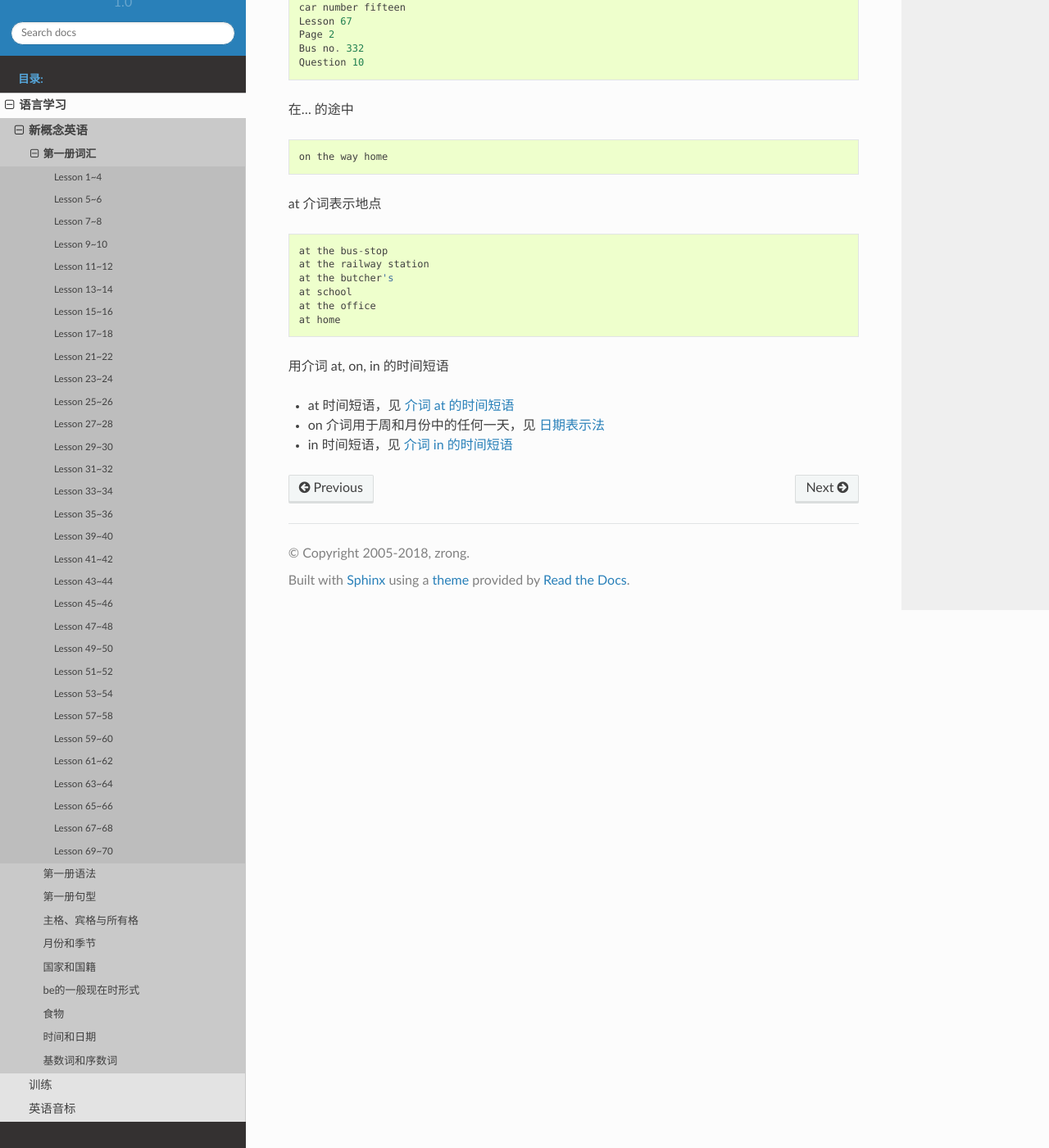
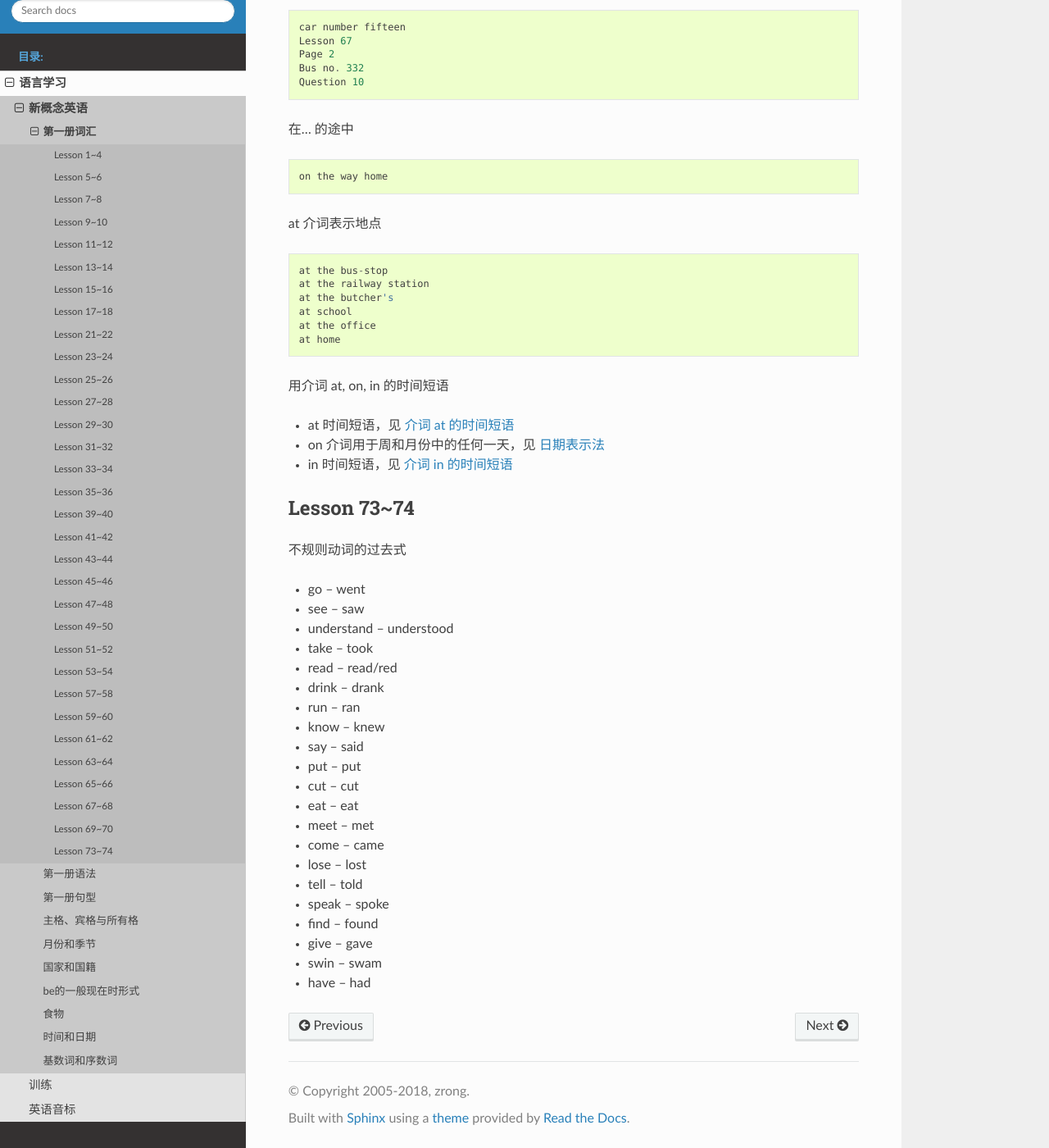
Before and after one commit to zrong/wiki, a Sphinx documentation site: the page built from source/lang/nce/1vocabulary.rst, in a window 1280 px wide and 1400 px high, scrolled down 12180 px. Shown: the whole window at 82% size. Built offline with Sphinx 7.4.7 and the Read the Docs theme 2.0.0, drawn with Linux system fonts in a browser that asks for light colours.

Commit message:
📦 NEW: add 73~74

```diff
--- a/source/lang/nce/1vocabulary.rst
+++ b/source/lang/nce/1vocabulary.rst
@@ -505,3 +505,30 @@ at 介词表示地点 ::
 - on 介词用于周和月份中的任何一天，见 :ref:`on-time`
 
 - in 时间短语，见 :ref:`in-time`
+
+Lesson 73~74
+====================
+
+不规则动词的过去式
+
+- go -- went
+- see -- saw
+- understand -- understood
+- take -- took
+- read -- read/red
+- drink -- drank
+- run -- ran
+- know -- knew
+- say -- said
+- put -- put
+- cut -- cut
+- eat -- eat
+- meet -- met
+- come -- came
+- lose -- lost
+- tell -- told
+- speak -- spoke
+- find -- found
+- give -- gave
+- swin -- swam
+- have -- had
```
Also changed, not shown: source/lang/nce/1grammar.rst (+27 -0 lines), source/lang/nce/1sentence.rst (+11 -0 lines).
